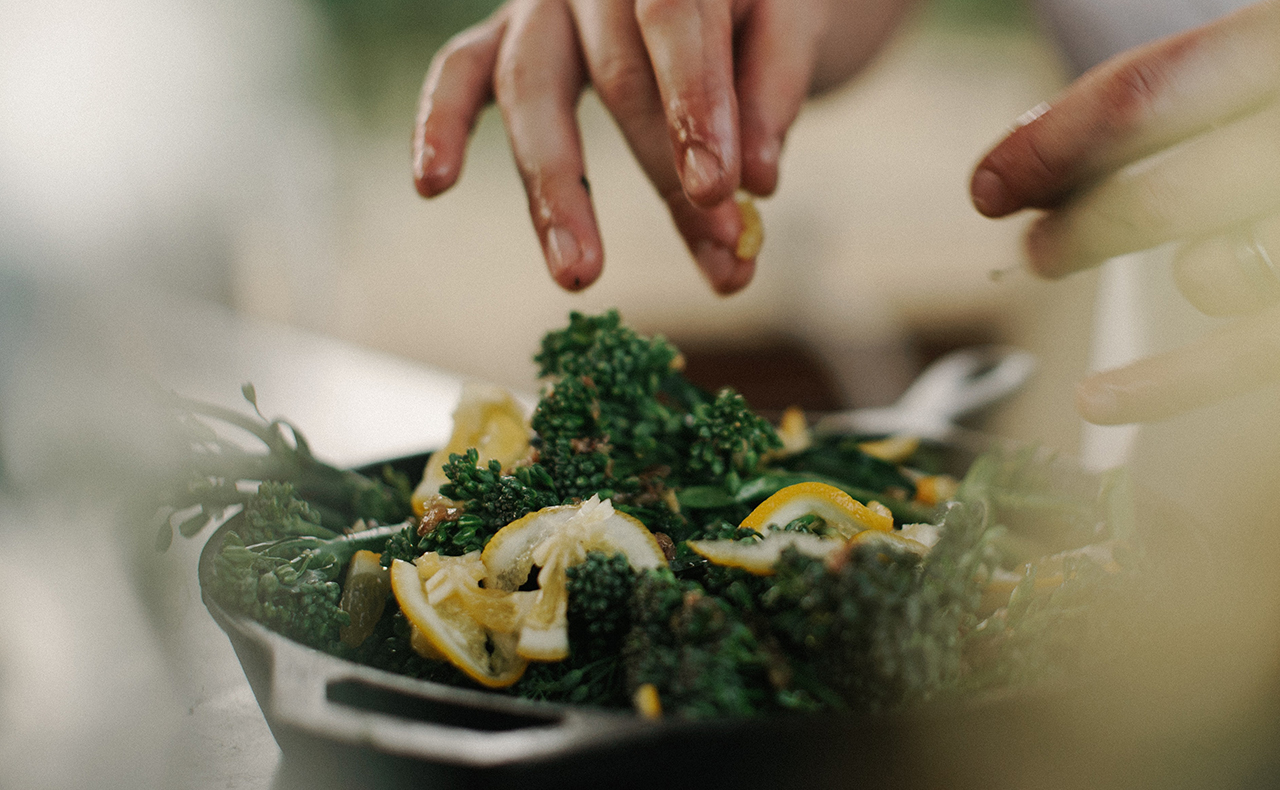
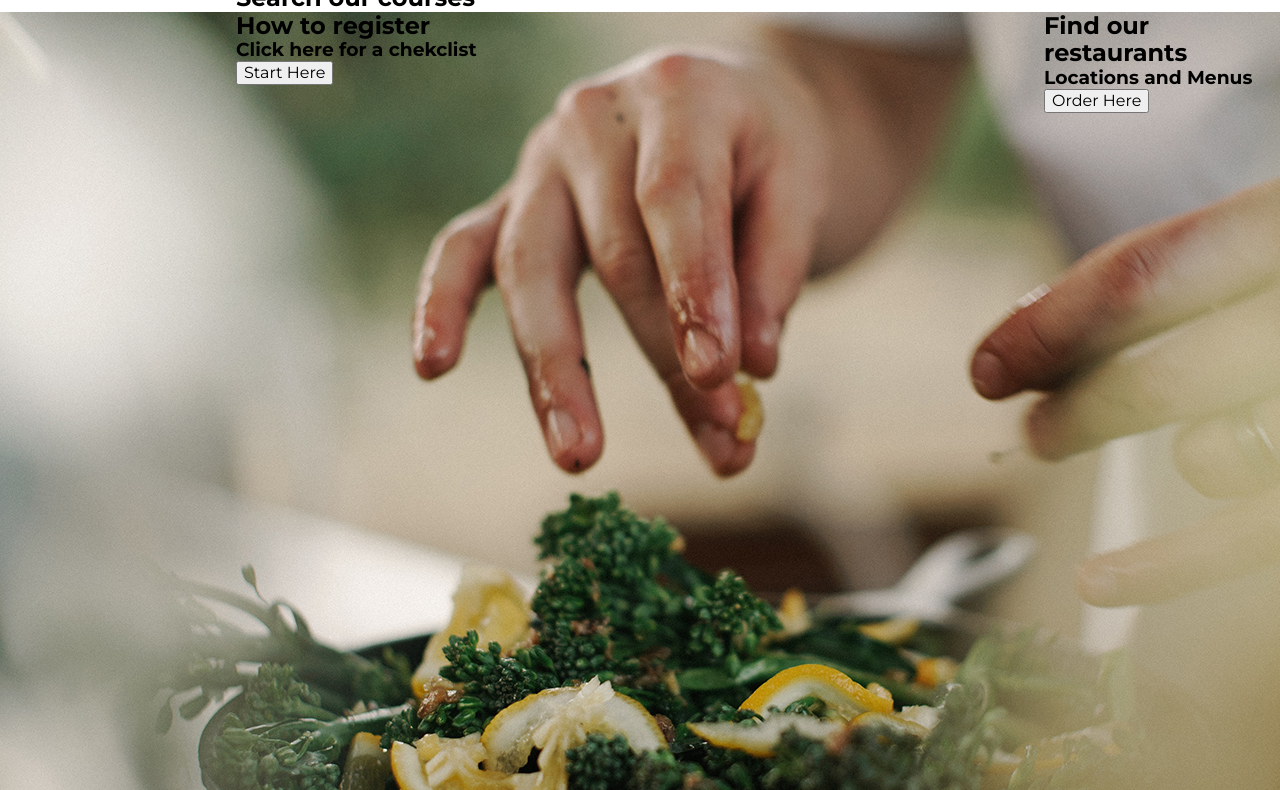
Before and after one commit to valyaangelkova/Web2-StructureContent, a plain HTML site: page deploy/index.html in a window 1280 px wide. Shown: the part 226-1016 px from the top of the page. Drawn offline with Linux system fonts and the light colour scheme.

Commit message:
updated grid

```diff
--- a/deploy/index.html
+++ b/deploy/index.html
@@ -37,8 +37,10 @@
 
                 </section>
         <section id="hero">
-                            <div> <img src="img/hero/hero.jpg" alt="seasoning a dish">
-                                <article>
+                             <img src="img/hero/hero.jpg" alt="seasoning a dish"
+
+
+                            <div> <article>
                                 <h2>How to register</h2>
                                 <h3>Click here for a chekclist</h3>
                                 <button>Start Here</button>
@@ -51,6 +53,7 @@
                                 <button>Order Here</button>
                               </article>
                             </div>
+
 
 
 
--- a/dev/scss/layout/_footer.scss
+++ b/dev/scss/layout/_footer.scss
@@ -9,6 +9,8 @@ footer{
 
       @include md {grid-template-columns: 32px auto 32px
       }
+      @include lg {grid-template-columns: 236px auto 236px
+      }
      >div{
         grid-area: footer;
     }
--- a/dev/scss/layout/_header.scss
+++ b/dev/scss/layout/_header.scss
@@ -10,6 +10,8 @@ header{
 
       @include md {grid-template-columns: 32px auto 32px
       }
+      @include lg {grid-template-columns: 236px auto 236px
+      }
      >div{
         grid-area: header;
     }
--- a/dev/scss/sections/_hero.scss
+++ b/dev/scss/sections/_hero.scss
@@ -6,8 +6,16 @@
     grid-template-columns: 0px auto 0px;
     grid-template-areas:". hero .";
 
+    @include md {grid-template-columns: 32px auto 32px
+    }
+    @include lg {grid-template-columns: 236px auto 236px
+    }
+     >div{
+        display: grid;
+        grid-template-columns: 0px auto 0px;
+        grid-template-areas:". hero .";
 
-     >div{
+
         grid-area: hero;
      }
 }
--- a/dev/scss/sections/_hero2.scss
+++ b/dev/scss/sections/_hero2.scss
@@ -8,6 +8,8 @@
 
       @include md {grid-template-columns: 32px auto 32px
       }
+      @include lg {grid-template-columns: 236px auto 236px
+      }
      >div{
         grid-area: hero2;
      }
--- a/dev/scss/sections/_new.scss
+++ b/dev/scss/sections/_new.scss
@@ -8,6 +8,8 @@
 
       @include md {grid-template-columns: 32px auto 32px
       }
+      @include lg {grid-template-columns: 236px auto 236px
+      }
      >div{
         grid-area: new;
     }
--- a/dev/scss/sections/_planning.scss
+++ b/dev/scss/sections/_planning.scss
@@ -9,6 +9,8 @@
 
         @include md {grid-template-columns: 32px auto 32px
         }
+        @include lg {grid-template-columns: 236px auto 236px
+        }
      >div{
         grid-area: planning;
     }
--- a/dev/scss/sections/_search.scss
+++ b/dev/scss/sections/_search.scss
@@ -8,6 +8,8 @@
 
       @include md {grid-template-columns: 32px auto 32px
       }
+      @include lg {grid-template-columns: 236px auto 236px
+      }
      >div{
         grid-area: search;}
      }
```
Also changed, not shown: deploy/styles.css, 1 other file. Lines whose indentation alone changed are shown as unchanged.
